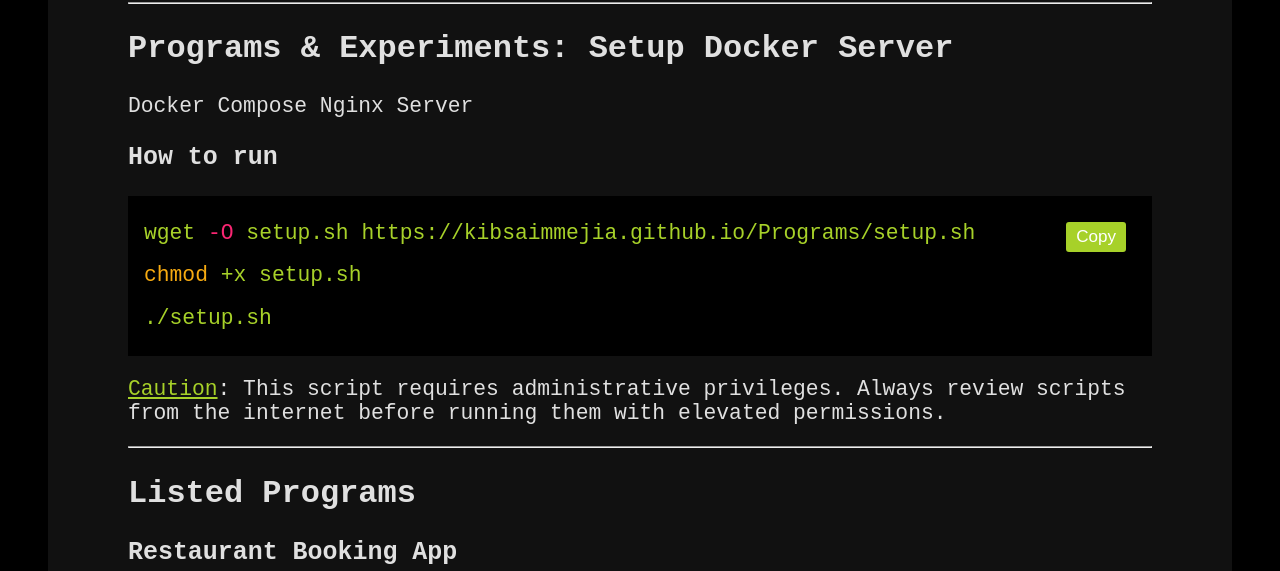
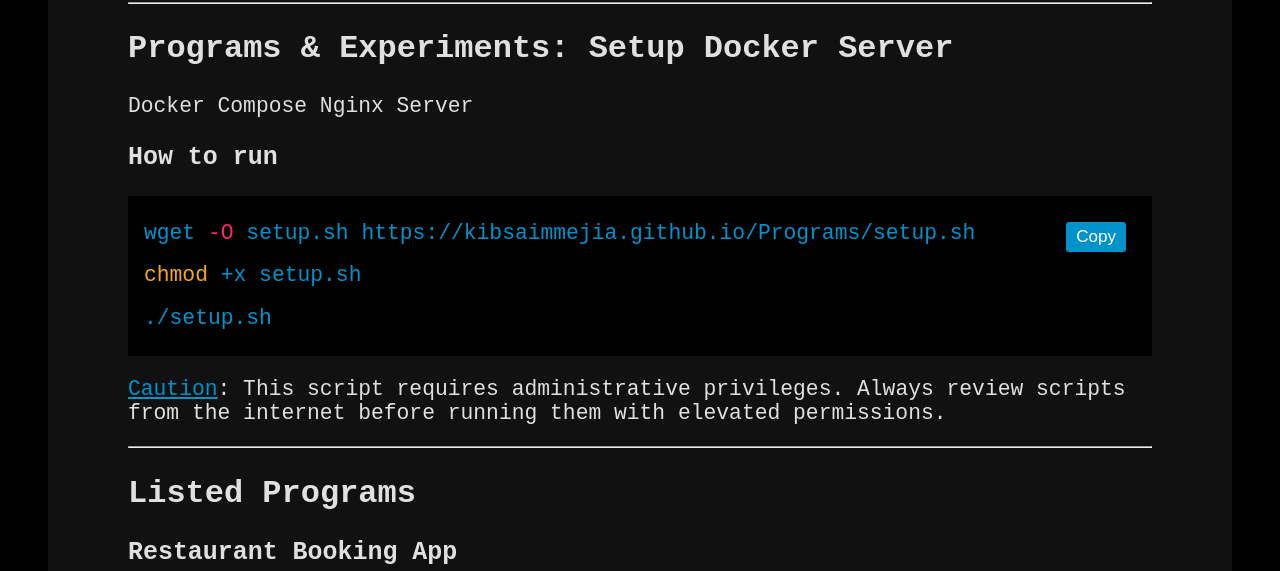
Before and after one commit to KibsaimMejia/Programs, a Jekyll site: the page built from index.md, in a window 1280 px wide. Shown: the part 629-1200 px from the top of the page. Built offline with Jekyll 4.4.1, drawn with Linux system fonts in a browser that asks for light colours; grey boxes are pictures that could not be loaded.

Commit message:
Update style.css

```diff
--- a/assets/css/style.css
+++ b/assets/css/style.css
@@ -10,7 +10,7 @@
 }
 
 body.dark-mode a {
-    color: #a7d129;
+    color: #0092ca;
 }
 
 body.dark-mode .content {
@@ -34,7 +34,7 @@
     overflow-x: auto; /* Enables horizontal scrolling for long lines */
     white-space: pre-wrap; /* Ensures wrapping of long lines */
     word-wrap: break-word;
-    color: #a7d129;
+    color: #0092ca;
 }
 
 /* Code Block Styling */
@@ -51,7 +51,7 @@
     float: right;
     top: 10px;
     right: 10px;
-    background-color: #a7d129;
+    background-color: #0092ca;
     color: white;
     border: none;
     border-radius: 3px;
```
